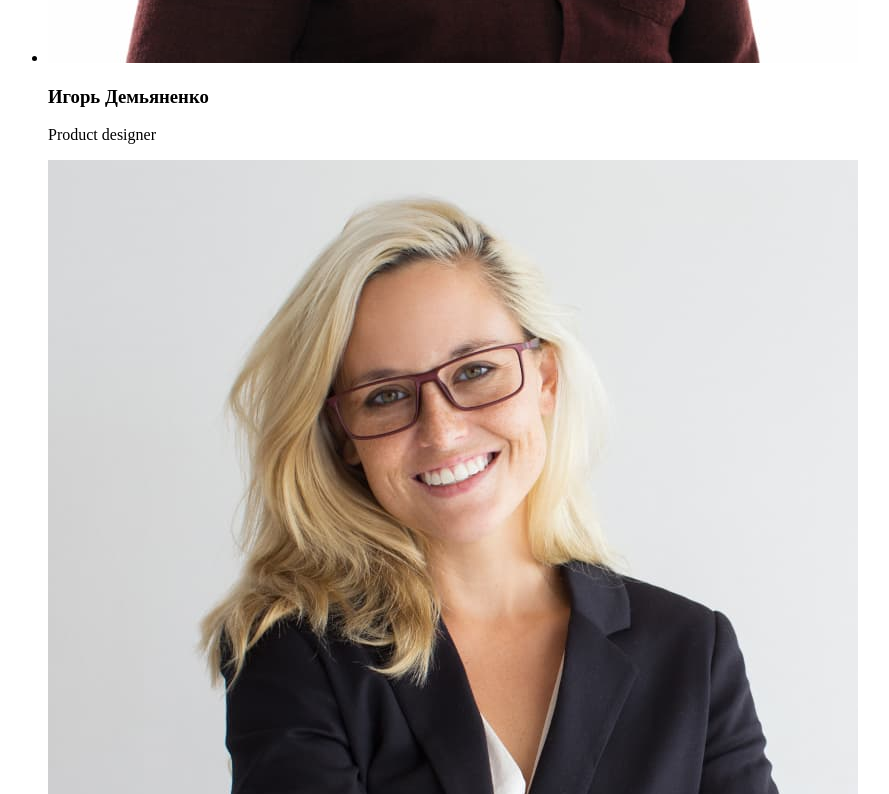
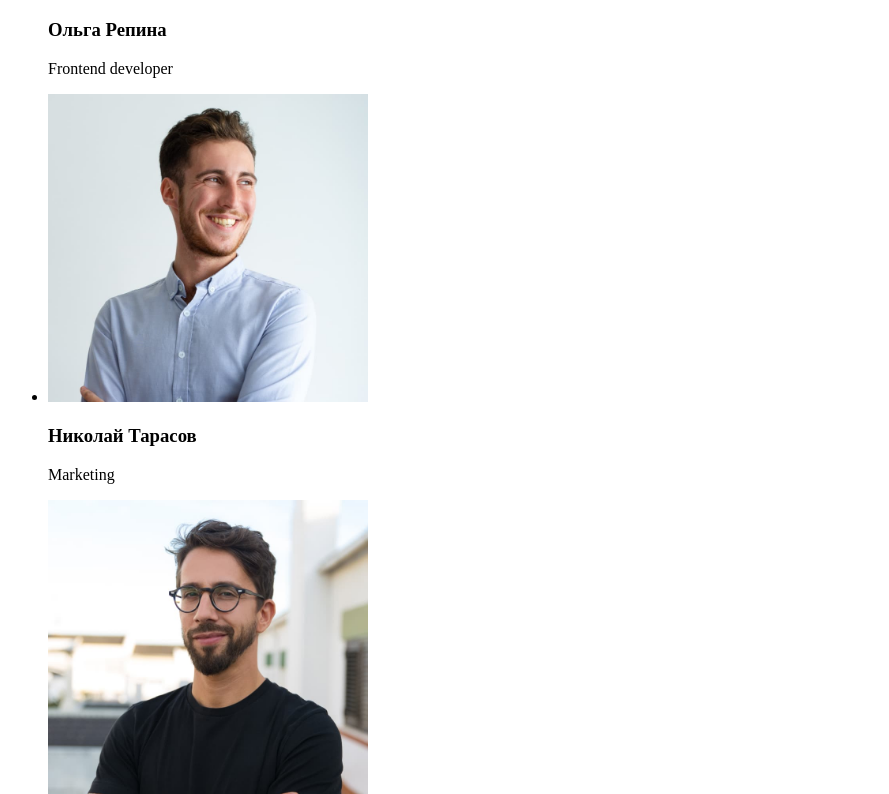
Before and after one commit to IrynaShukh/goit-markup-hw-01, a plain HTML site: page index.html in a window 1280 px wide. Shown: the part 2006-2800 px from the top of the page, without its empty margins (0-889 px from the left). Drawn offline with Linux system fonts and the light colour scheme.

Commit message:
Update index.html

```diff
--- a/index.html
+++ b/index.html
@@ -84,23 +84,23 @@
         <Section>
             <h2> Наша команда</h2>
             <ul>
-                <li><img src="./img/img1.jpg" alt="Igor">
+                <li><img src="./img/img1.jpg" alt="Igor" width="320">
                 <h3>Игорь Демьяненко</h3>
                 <p>Product designer</p>
 
                 </li>
                 <li>
-                    <img src="./img/img4.jpg" alt="Olga">
+                    <img src="./img/img4.jpg" alt="Olga" width="320">
                     <h3>Ольга Репина</h3>
                     <p>Frontend developer</p>
                 </li>
                 <li>
-                    <img src="./img/img3.jpg" alt="Klaus">
+                    <img src="./img/img3.jpg" alt="Klaus" width="320">
                     <h3>Николай Тарасов</h3>
                     <p>Marketing</p>
                 </li>
                 <li>
-                    <img src="./img/img2.jpg" alt="Michal">
+                    <img src="./img/img2.jpg" alt="Michal" width="320">
                     <h3>Михаил Ермаков</h3>
                     <p>UI Designer</p>
                 </li>
```
